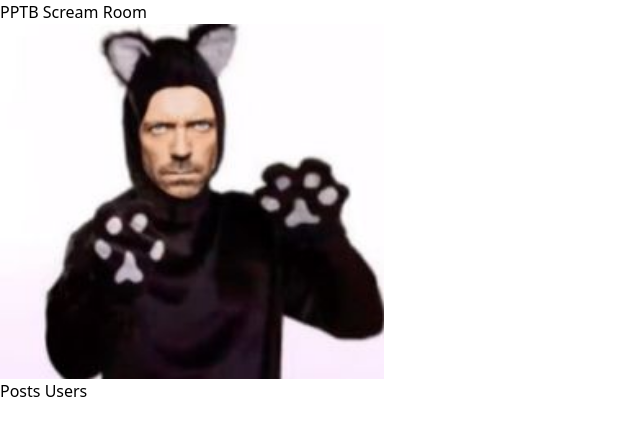
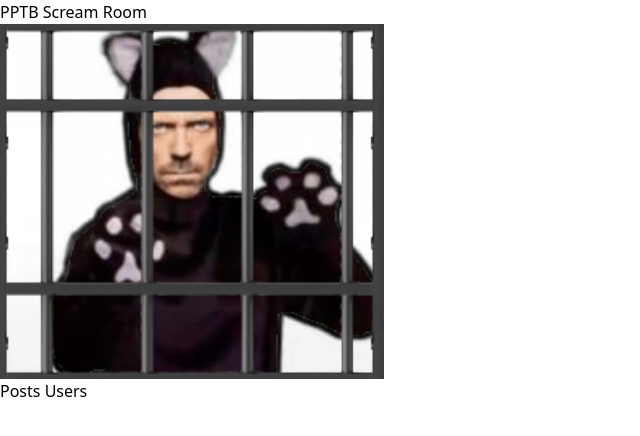
Before and after one commit to Kassuit/house-front, a Next.js app: page / in a window 1280 px wide. Shown: the top 436 px of the page, without its empty margins (0-640 px from the left). Built offline with nearby package versions, Linux system fonts and the light colour scheme.

Commit message:
✏️ House Cat: Jail added

```diff
--- a/components/LandingPage/HouseCat.tsx
+++ b/components/LandingPage/HouseCat.tsx
@@ -4,7 +4,7 @@ import Image from "next/image";
 
 export const HouseCat: FC = () => {
   return (
-    <Image src={"/houseCat.jpg"}
+    <Image src={"/houseCat.png"}
     width={0}
     height={0}
     sizes="100vw"
```
Also changed, not shown: public/houseCat.jpg (deleted), public/houseCat.png (added).
